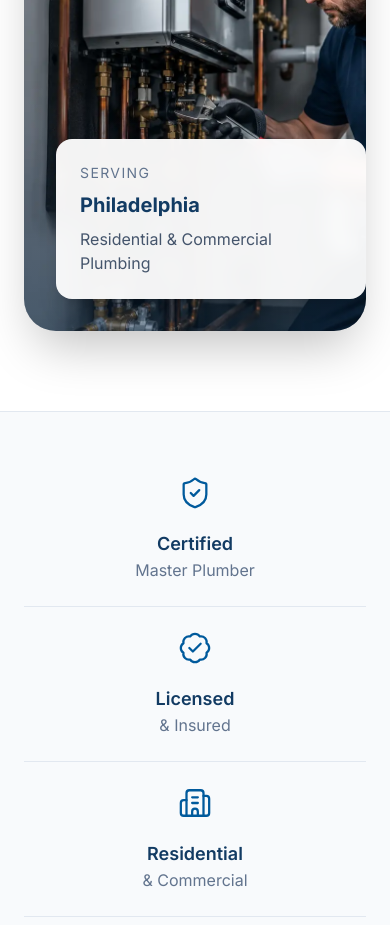
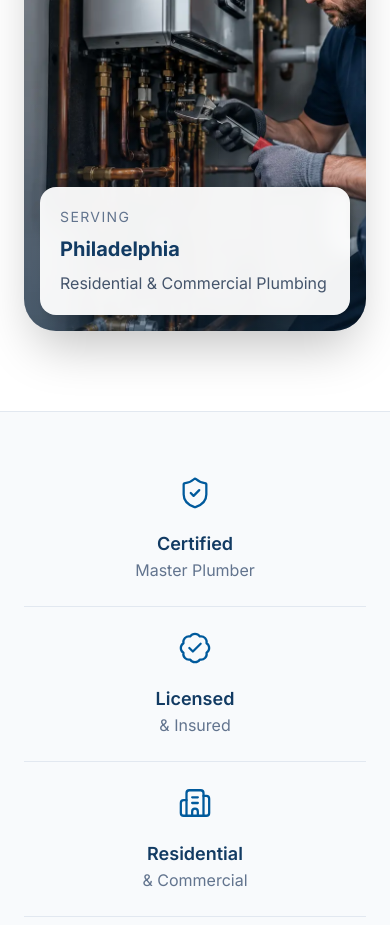
Before and after one commit to gstest88/pps-site, a Next.js app: page / in a window 390 px wide. Shown: the part 1200-2125 px from the top of the page. Built offline with nearby package versions, Linux system fonts and the light colour scheme.

Commit message:
home hero image floating trust bagdge responsive adjustment

```diff
--- a/app/components/home/Hero.tsx
+++ b/app/components/home/Hero.tsx
@@ -53,15 +53,14 @@ export default function Hero() {
 
           <div className="absolute inset-0 bg-gradient-to-t from-[#123B63]/30 via-transparent to-transparent" />
 
-          <div className="absolute bottom-8 left-8 rounded-2xl bg-white/95 p-6 shadow-xl backdrop-blur">
+          <div className="absolute bottom-4 left-4 right-4 rounded-2xl bg-white/95 p-5 shadow-xl backdrop-blur sm:bottom-8 sm:left-8 sm:right-auto sm:max-w-sm sm:p-6">
+            {" "}
             <p className="text-sm uppercase tracking-widest text-slate-500">
               Serving
             </p>
-
             <h3 className="mt-2 text-xl font-bold text-[#123B63]">
               Philadelphia
             </h3>
-
             <p className="mt-2 text-slate-600">
               Residential & Commercial Plumbing
             </p>
```
